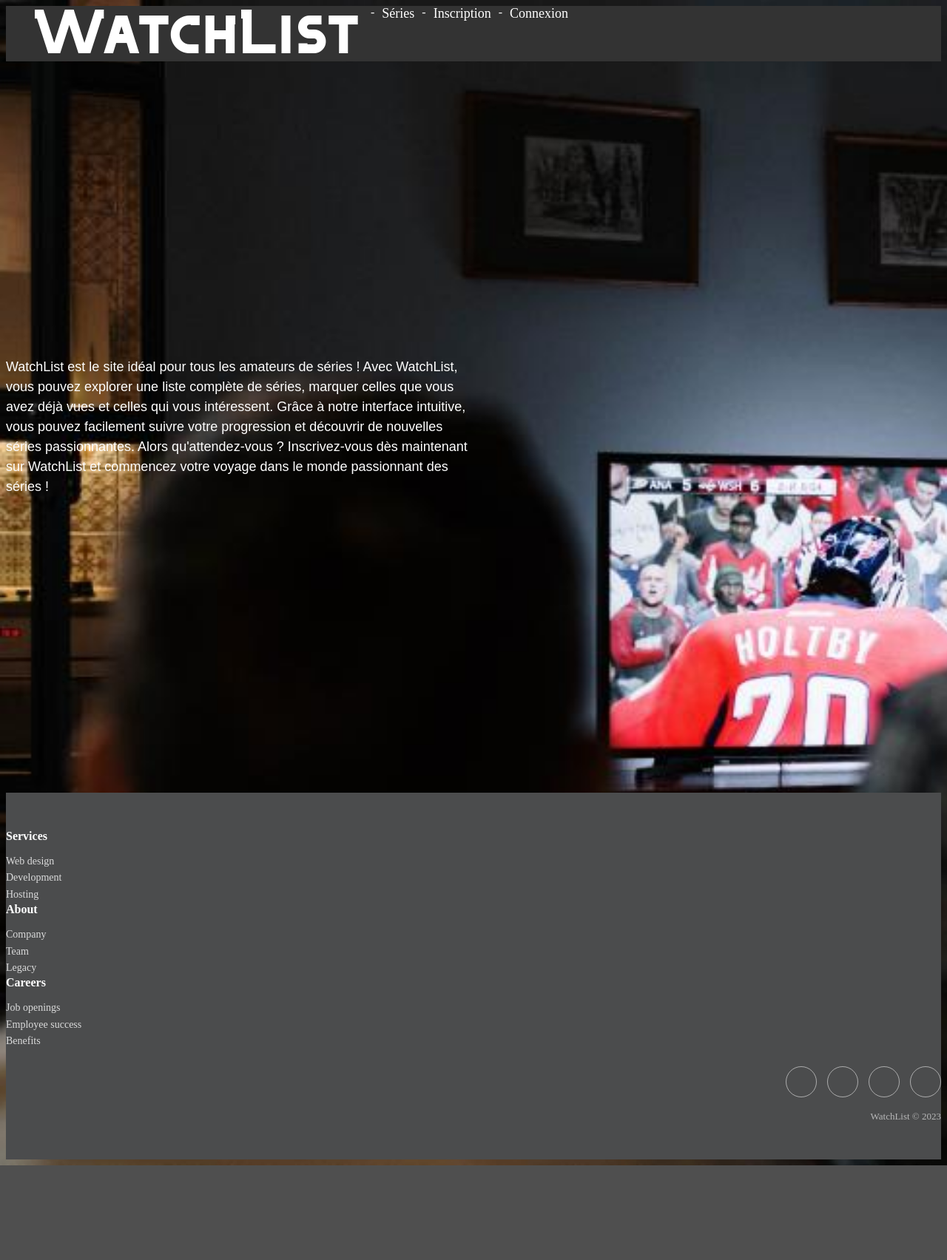
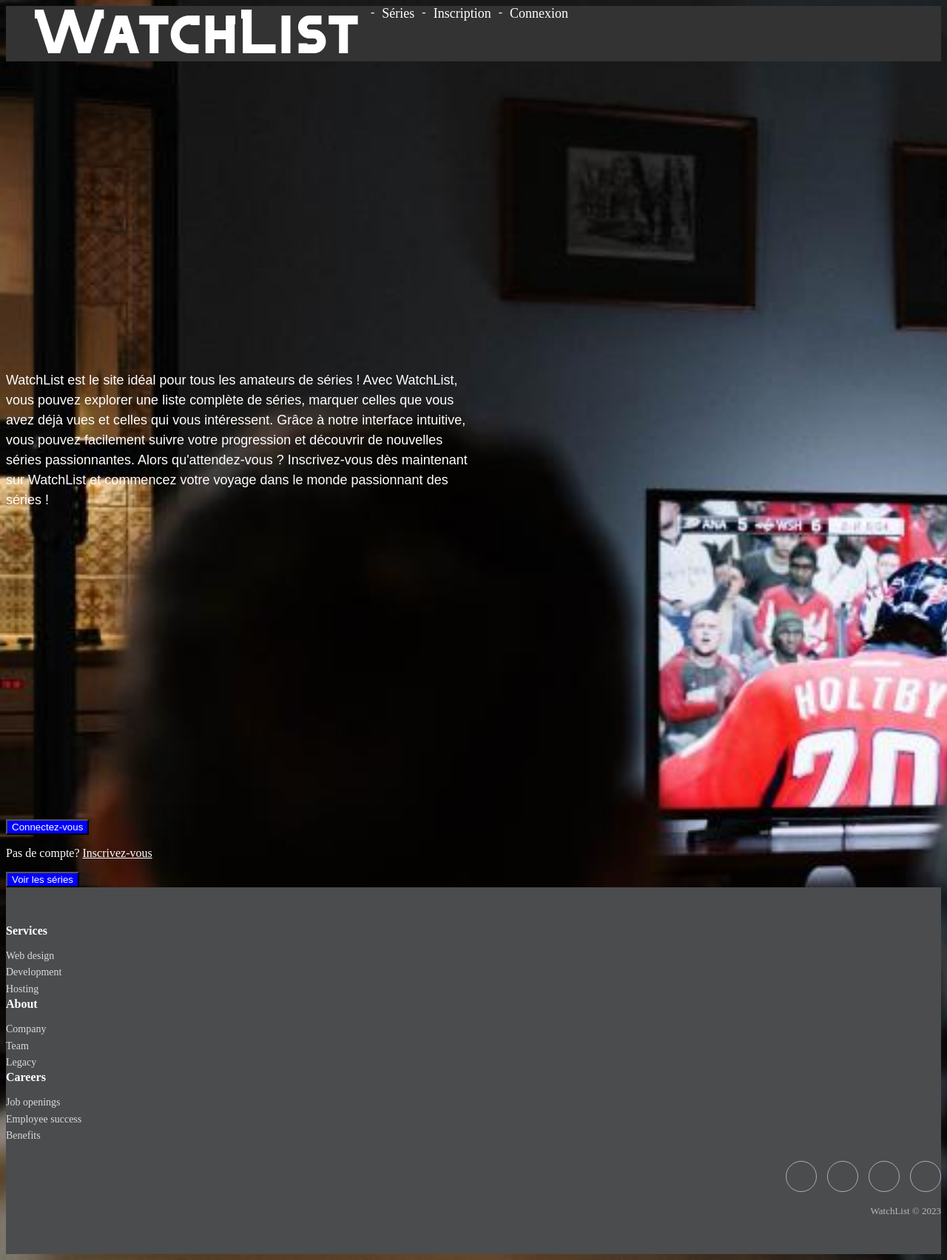
Before and after one commit to Antoine-Pelet/site_type_netflix, a Symfony app: template website/templates/default/index.html.twig in a window 1280 px wide. Shown: the whole page at 74% size. Before the commit the page ends 1576 px from the top, so only its background shows below. Run offline with Twig, Linux system fonts and the light colour scheme; the template is opened without the code that fills it, so the values that code supplies are empty; some libraries are stand-ins or nearby versions.

Commit message:
Update website/templates/default/index.html.twig

```diff
--- a/website/templates/default/index.html.twig
+++ b/website/templates/default/index.html.twig
@@ -14,12 +14,18 @@
 <body>
     <div class="acceuil">
         <div class="example-wrapper">
-
-            WatchList est le site idéal pour tous les amateurs de séries !
-            Avec WatchList, vous pouvez explorer une liste complète de séries,
-            marquer celles que vous avez déjà vues et celles qui vous intéressent.
-            Grâce à notre interface intuitive, vous pouvez facilement suivre votre progression et découvrir de nouvelles séries passionnantes.
-            Alors qu'attendez-vous ? Inscrivez-vous dès maintenant sur WatchList et commencez votre voyage dans le monde passionnant des séries !
+            <p>
+                WatchList est le site idéal pour tous les amateurs de séries !
+                Avec WatchList, vous pouvez explorer une liste complète de séries,
+                marquer celles que vous avez déjà vues et celles qui vous intéressent.
+                Grâce à notre interface intuitive, vous pouvez facilement suivre votre progression et découvrir de nouvelles séries passionnantes.
+                Alors qu'attendez-vous ? Inscrivez-vous dès maintenant sur WatchList et commencez votre voyage dans le monde passionnant des séries !
+            </p>
+        </div>
+        <div class="navi">
+            <button class="button" onclick="location.href='{{ path('app_login') }}'">Connectez-vous</button>
+            <p class="Inscr">Pas de compte? <a href="{{ path('app_register') }}">Inscrivez-vous</a></p>
+            <button class="button" onclick="location.href='{{ path('app_series_index') }}'">Voir les séries</button>
         </div>
     </div>
 </body>
```
